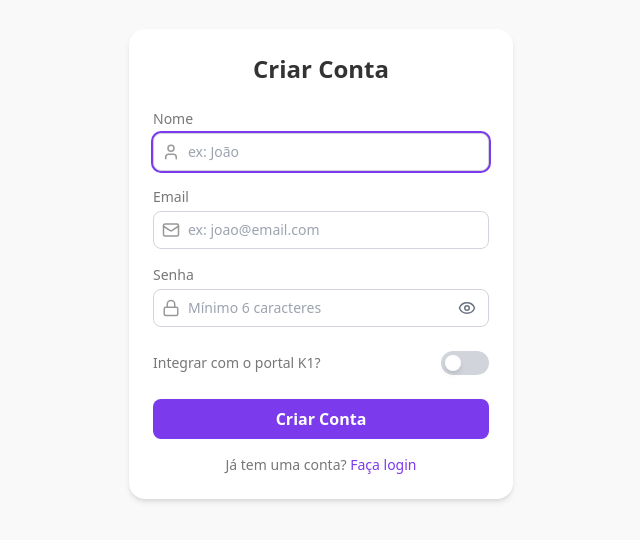
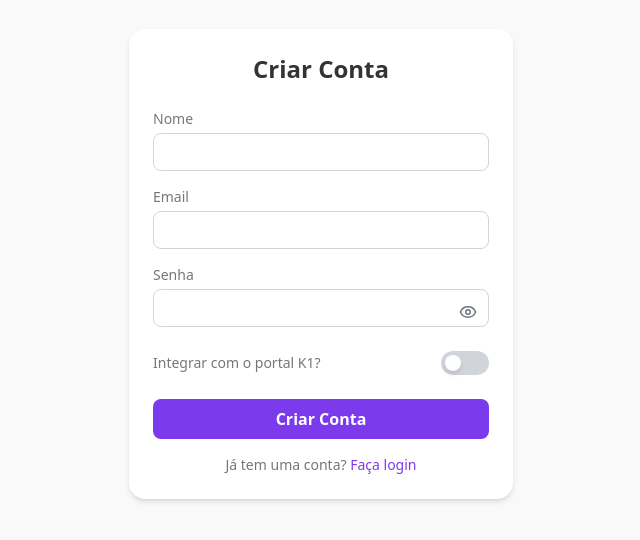
Before and after one commit to lealflavio/Projeto-Geral, a React (Vite) app in the folder dashboard/frontend/: page /cadastro in a window 1280 px wide. Shown: the part 136-676 px from the top of the page, without its empty margins (319-959 px from the left). Built offline with nearby package versions, Linux system fonts and the light colour scheme.

Commit message:
Update CadastroPage.jsx

```diff
--- a/dashboard/frontend/src/pages/CadastroPage.jsx
+++ b/dashboard/frontend/src/pages/CadastroPage.jsx
@@ -1,30 +1,25 @@
-import React, { useState, useRef } from "react";
+import React, { useState } from "react";
+import axios from "axios";
 import { useNavigate } from "react-router-dom";
-import axios from "axios";
-import { Lock, Mail, Phone, User, Eye, EyeOff } from "lucide-react";
+import { Eye, EyeOff, User, Mail, Lock, Phone } from "lucide-react";
 
 const CadastroPage = () => {
-  const navigate = useNavigate();
-  const nomeRef = useRef(null);
-
   const [nome, setNome] = useState("");
   const [email, setEmail] = useState("");
   const [senha, setSenha] = useState("");
   const [mostrarSenha, setMostrarSenha] = useState(false);
-  const [whatsapp, setWhatsapp] = useState("");
+
   const [integrar, setIntegrar] = useState(false);
   const [usuarioPortal, setUsuarioPortal] = useState("");
   const [senhaPortal, setSenhaPortal] = useState("");
   const [mostrarSenhaPortal, setMostrarSenhaPortal] = useState(false);
+  const [whatsapp, setWhatsapp] = useState("");
+
   const [erro, setErro] = useState("");
   const [sucesso, setSucesso] = useState("");
   const [carregando, setCarregando] = useState(false);
 
-  React.useEffect(() => {
-    if (nomeRef.current) {
-      nomeRef.current.focus();
-    }
-  }, []);
+  const navigate = useNavigate();
 
   const validarCampos = () => {
     if (nome.trim().length < 3) return "Nome deve ter pelo menos 3 caracteres.";
@@ -50,7 +45,6 @@ const CadastroPage = () => {
     }
 
     setCarregando(true);
-
     try {
       const response = await axios.post("http://localhost:8000/auth/register", {
         nome_completo: nome,
@@ -76,110 +70,53 @@ const CadastroPage = () => {
     }
   };
 
-  // Campo de input padronizado com acessibilidade, highlight, e ícone
-  const InputWithIcon = ({
-    id,
-    name,
-    label,
-    icon,
-    type,
-    placeholder,
-    value,
-    onChange,
-    inputRef,
-    isPassword,
-    mostrarSenha,
-    setMostrarSenha,
-    required,
-    autoComplete,
-    ...rest
-  }) => (
-    <div>
-      <label htmlFor={id} className="block text-sm text-[#777]">{label}</label>
-      <div className="relative flex items-center border border-gray-300 rounded-lg p-2 mt-1 focus-within:ring-2 focus-within:ring-[#7C3AED] transition-all bg-white">
-        {icon}
-        <input
-          id={id}
-          name={name}
-          ref={inputRef}
-          type={isPassword ? (mostrarSenha ? "text" : "password") : type}
-          placeholder={placeholder}
-          className="flex-1 outline-none text-sm bg-transparent pl-2"
-          value={value}
-          onChange={onChange}
-          required={required}
-          autoComplete={autoComplete}
-          {...rest}
-        />
-        {isPassword && (
-          <button
-            type="button"
-            onClick={() => setMostrarSenha(!mostrarSenha)}
-            className="absolute right-3 cursor-pointer text-gray-500 bg-transparent border-none p-0"
-            aria-label={mostrarSenha ? "Ocultar senha" : "Mostrar senha"}
-            tabIndex={0}
-          >
-            {mostrarSenha ? <EyeOff size={18} /> : <Eye size={18} />}
-          </button>
-        )}
-      </div>
-    </div>
-  );
-
   return (
     <div className="min-h-screen flex items-center justify-center bg-[#F9F9F9] px-4">
       <div className="bg-white p-6 rounded-2xl shadow-md w-full max-w-sm">
         <h2 className="text-2xl font-semibold text-[#333] text-center mb-6">Criar Conta</h2>
-        <form onSubmit={handleCadastro} className="space-y-4" autoComplete="on">
-
-          <InputWithIcon
-            id="cadastro-nome"
-            name="nome"
-            label="Nome"
-            icon={<User size={18} className="text-[#999]" />}
+        <form onSubmit={handleCadastro} className="space-y-4">
+          <div>
+            <label className="block text-sm text-[#777]">Nome</label>
+            <input
               type="text"
-            placeholder="ex: João"
+              className="w-full mt-1 border border-gray-300 rounded-lg p-2 text-sm focus:outline-none focus:ring-2 focus:ring-[#7C3AED]"
               value={nome}
               onChange={(e) => setNome(e.target.value)}
-            inputRef={nomeRef}        // SÓ O PRIMEIRO
               required
-            autoComplete="name"
             />
-
-          <InputWithIcon
-            id="cadastro-email"
-            name="email"
-            label="Email"
-            icon={<Mail size={18} className="text-[#999]" />}
+          </div>
+          <div>
+            <label className="block text-sm text-[#777]">Email</label>
+            <input
               type="email"
-            placeholder="ex: joao@email.com"
+              className="w-full mt-1 border border-gray-300 rounded-lg p-2 text-sm focus:outline-none focus:ring-2 focus:ring-[#7C3AED]"
               value={email}
               onChange={(e) => setEmail(e.target.value)}
               required
-            autoComplete="email"
             />
-
-          <InputWithIcon
-            id="cadastro-senha"
-            name="senha"
-            label="Senha"
-            icon={<Lock size={18} className="text-[#999]" />}
-            type="password"
-            placeholder="Mínimo 6 caracteres"
+          </div>
+          <div className="relative">
+            <label className="block text-sm text-[#777]">Senha</label>
+            <input
+              type={mostrarSenha ? "text" : "password"}
+              className="w-full mt-1 border border-gray-300 rounded-lg p-2 text-sm focus:outline-none focus:ring-2 focus:ring-[#7C3AED]"
               value={senha}
               onChange={(e) => setSenha(e.target.value)}
-            isPassword
-            mostrarSenha={mostrarSenha}
-            setMostrarSenha={setMostrarSenha}
               required
-            autoComplete="new-password"
             />
+            <div
+              onClick={() => setMostrarSenha(!mostrarSenha)}
+              className="absolute right-3 top-8 cursor-pointer text-gray-500"
+              style={{top: 38}}
+            >
+              {mostrarSenha ? <EyeOff size={18} /> : <Eye size={18} />}
+            </div>
+          </div>
 
-          {/* Toggle integração - switch colorido ao ativar */}
+          {/* Toggle integração */}
           <div className="flex items-center justify-between py-2">
-            <label htmlFor="cadastro-integrar" className="text-sm text-[#777]">Integrar com o portal K1?</label>
+            <label className="text-sm text-[#777]">Integrar com o portal K1?</label>
             <button
-              id="cadastro-integrar"
               type="button"
               onClick={() => setIntegrar(!integrar)}
               className={`w-12 h-6 flex items-center rounded-full p-1 cursor-pointer transition-all duration-300 border-none focus:outline-none
@@ -192,51 +129,46 @@ const CadastroPage = () => {
             </button>
           </div>
 
-          {/* Campos extras condicionais */}
           {integrar && (
             <>
-              <InputWithIcon
-                id="cadastro-usuario-portal"
-                name="usuarioPortal"
-                label="Usuário do Portal"
-                icon={<User size={18} className="text-[#999]" />}
+              <div>
+                <label className="block text-sm text-[#777]">Usuário do Portal</label>
+                <input
                   type="text"
-                placeholder="ex: joao.silva"
+                  className="w-full mt-1 border border-gray-300 rounded-lg p-2 text-sm focus:outline-none focus:ring-2 focus:ring-[#7C3AED]"
                   value={usuarioPortal}
                   onChange={(e) => setUsuarioPortal(e.target.value)}
                   required
-                autoComplete="username"
                 />
-
-              <InputWithIcon
-                id="cadastro-senha-portal"
-                name="senhaPortal"
-                label="Senha do Portal"
-                icon={<Lock size={18} className="text-[#999]" />}
-                type="password"
-                placeholder="Sua senha do portal"
+              </div>
+              <div className="relative">
+                <label className="block text-sm text-[#777]">Senha do Portal</label>
+                <input
+                  type={mostrarSenhaPortal ? "text" : "password"}
+                  className="w-full mt-1 border border-gray-300 rounded-lg p-2 text-sm focus:outline-none focus:ring-2 focus:ring-[#7C3AED]"
                   value={senhaPortal}
                   onChange={(e) => setSenhaPortal(e.target.value)}
-                isPassword
-                mostrarSenha={mostrarSenhaPortal}
-                setMostrarSenha={setMostrarSenhaPortal}
                   required
-                autoComplete="new-password"
                 />
-
-              <InputWithIcon
-                id="cadastro-whatsapp"
-                name="whatsapp"
-                label="WhatsApp"
-                icon={<Phone size={18} className="text-[#999]" />}
+                <div
+                  onClick={() => setMostrarSenhaPortal(!mostrarSenhaPortal)}
+                  className="absolute right-3 top-8 cursor-pointer text-gray-500"
+                  style={{top: 38}}
+                >
+                  {mostrarSenhaPortal ? <EyeOff size={18} /> : <Eye size={18} />}
+                </div>
+              </div>
+              <div>
+                <label className="block text-sm text-[#777]">WhatsApp</label>
+                <input
                   type="text"
-                placeholder="912345678"
+                  className="w-full mt-1 border border-gray-300 rounded-lg p-2 text-sm focus:outline-none focus:ring-2 focus:ring-[#7C3AED]"
                   value={whatsapp}
                   onChange={(e) => setWhatsapp(e.target.value)}
-                autoComplete="tel"
+                  placeholder="912345678"
                 />
-
                 <p className="text-xs text-[#999] -mt-2">Poderá fazer mais tarde, se preferir.</p>
+              </div>
             </>
           )}
 
@@ -245,15 +177,14 @@ const CadastroPage = () => {
 
           <button
             type="submit"
-            className="w-full bg-[#7C3AED] text-white py-2 rounded-lg font-semibold hover:bg-[#6B21A8] transition"
+            className="w-full bg-[#7C3AED] text-white py-2 rounded-lg font-semibold hover:bg-[#6B21A8]"
             disabled={carregando}
           >
             {carregando ? "Criando..." : "Criar Conta"}
           </button>
         </form>
-
         <p className="text-sm text-center text-[#777] mt-4">
-          Já tem uma conta?{' '}
+          Já tem uma conta?{" "}
           <span
             className="text-[#7C3AED] hover:underline cursor-pointer"
             onClick={() => navigate("/")}
```
Lines whose indentation alone changed are shown as unchanged.
